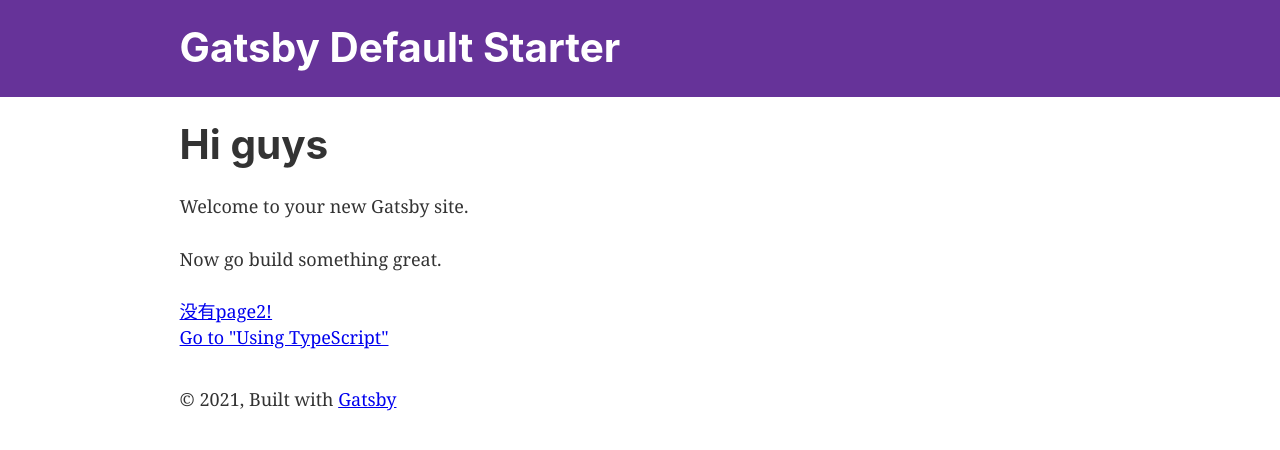
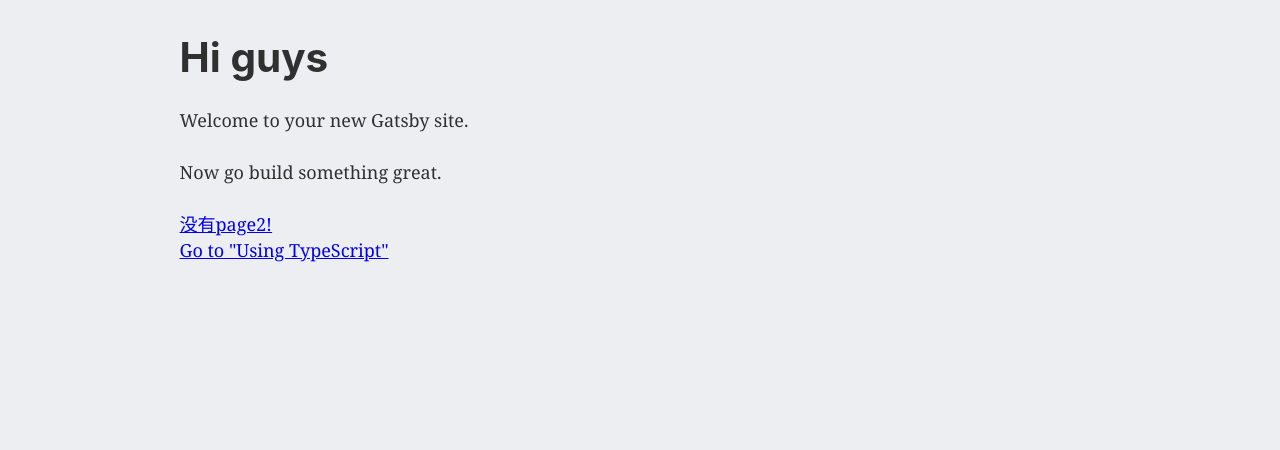
Before and after one commit to cheepion/isnan, a Gatsby site: page / in a window 1280 px wide. Built offline with nearby package versions, Linux system fonts and the light colour scheme; Gatsby itself is replaced by a stand-in of ours; what typography-theme-noriega would draw is missing.

Commit message:
增加样式文件,项目结构整理

```diff
--- a/gatsby-config.js
+++ b/gatsby-config.js
@@ -1,8 +1,10 @@
+// const { createProxyMiddleware } = require("http-proxy-middleware")
+
 module.exports = {
   siteMetadata: {
-    title: `Gatsby Default Starter`,
-    description: `Kick off your next, great Gatsby project with this default starter. This barebones starter ships with the main Gatsby configuration files you might need.`,
-    author: `@gatsbyjs`,
+    title: `查询头`,
+    description: `测试数据111111111111`,
+    author: `@测试数据321`,
   },
   plugins: [
     `gatsby-plugin-react-helmet`,
@@ -55,5 +57,7 @@ module.exports = {
         // Add any options here
       },
     },
+    // md插件
+    `gatsby-transformer-remark`
   ],
 }
--- a/package.json
+++ b/package.json
@@ -18,6 +18,7 @@
     "gatsby-plugin-styled-components": "^4.2.0",
     "gatsby-plugin-typography": "^3.2.0",
     "gatsby-source-filesystem": "^3.2.0",
+    "gatsby-transformer-remark": "^3.2.0",
     "gatsby-transformer-sharp": "^3.2.0",
     "prop-types": "^15.7.2",
     "react": "^17.0.1",
@@ -45,6 +46,7 @@
     "start": "npm run develop",
     "serve": "gatsby serve",
     "clean": "gatsby clean",
+    "run": "gatsby develop --host 0.0.0.0",
     "test": "echo \"Write tests! -> https://gatsby.dev/unit-testing\" && exit 1"
   },
   "repository": {
--- a/src/components/layout.js
+++ /dev/null
@@ -1,55 +0,0 @@
-/**
- * Layout component that queries for data
- * with Gatsby's useStaticQuery component
- *
- * See: https://www.gatsbyjs.com/docs/use-static-query/
- */
-
-import * as React from "react"
-import PropTypes from "prop-types"
-import { useStaticQuery, graphql } from "gatsby"
-
-import Header from "./header"
-import "./layout.css"
-
-const Layout = ({ children }) => {
-  const data = useStaticQuery(graphql`
-    query SiteTitleQuery {
-      site {
-        siteMetadata {
-          title
-        }
-      }
-    }
-  `)
-
-  return (
-    <>
-      <Header siteTitle={data.site.siteMetadata?.title || `Title`} />
-      <div
-        style={{
-          margin: `0 auto`,
-          maxWidth: 960,
-          padding: `0 1.0875rem 1.45rem`,
-        }}
-      >
-        <main>{children}</main>
-        <footer
-          style={{
-            marginTop: `2rem`,
-          }}
-        >
-          © {new Date().getFullYear()}, Built with
-          {` `}
-          <a href="https://www.gatsbyjs.com">Gatsby</a>
-        </footer>
-      </div>
-    </>
-  )
-}
-
-Layout.propTypes = {
-  children: PropTypes.node.isRequired,
-}
-
-export default Layout
--- /dev/null
+++ b/src/components/layout/index.js
@@ -0,0 +1,20 @@
+import * as React from "react"
+import PropTypes from "prop-types"
+import { HeaderSpace, Container, Footer } from './style'
+import "./layout.css"
+
+const Layout = ({ children }) => (
+  <>
+    <HeaderSpace />
+    <Container>
+      <main>{children}</main>
+      <Footer />
+    </Container>
+  </>
+)
+
+Layout.propTypes = {
+  children: PropTypes.node.isRequired,
+}
+
+export default Layout
--- a/src/components/layout.css
+++ b/src/components/layout/layout.css
@@ -10,6 +10,7 @@ body {
   -webkit-font-smoothing: antialiased;
   -moz-osx-font-smoothing: grayscale;
   color: hsla(0, 0%, 0%, 0.8);
+  background-color: #edeef1;
   font-family: georgia, serif;
   font-weight: normal;
   word-wrap: break-word;
--- /dev/null
+++ b/src/components/layout/style.js
@@ -0,0 +1,13 @@
+import styled from 'styled-components'
+
+export const HeaderSpace = styled.header`
+  margin-top: 2rem;
+`
+export const Container = styled.div`
+  margin: 0 auto;
+  max-width: 960px;
+  padding: 0 1.0875rem 1.45rem;
+`
+export const Footer = styled.footer`
+  margin-top: 2rem;
+`
```
Also changed, not shown: src/components/main/index.js (added, +31 -0 lines), src/components/main/style.js (added), src/components/sidebar/index.js (added), src/components/sidebar/style.js (added), src/pages/Articles/index.js (added), src/pages/Articles/style.js (added), src/pages/Detail/index.js (added), src/pages/Detail/style.js (added), 1 other file.
